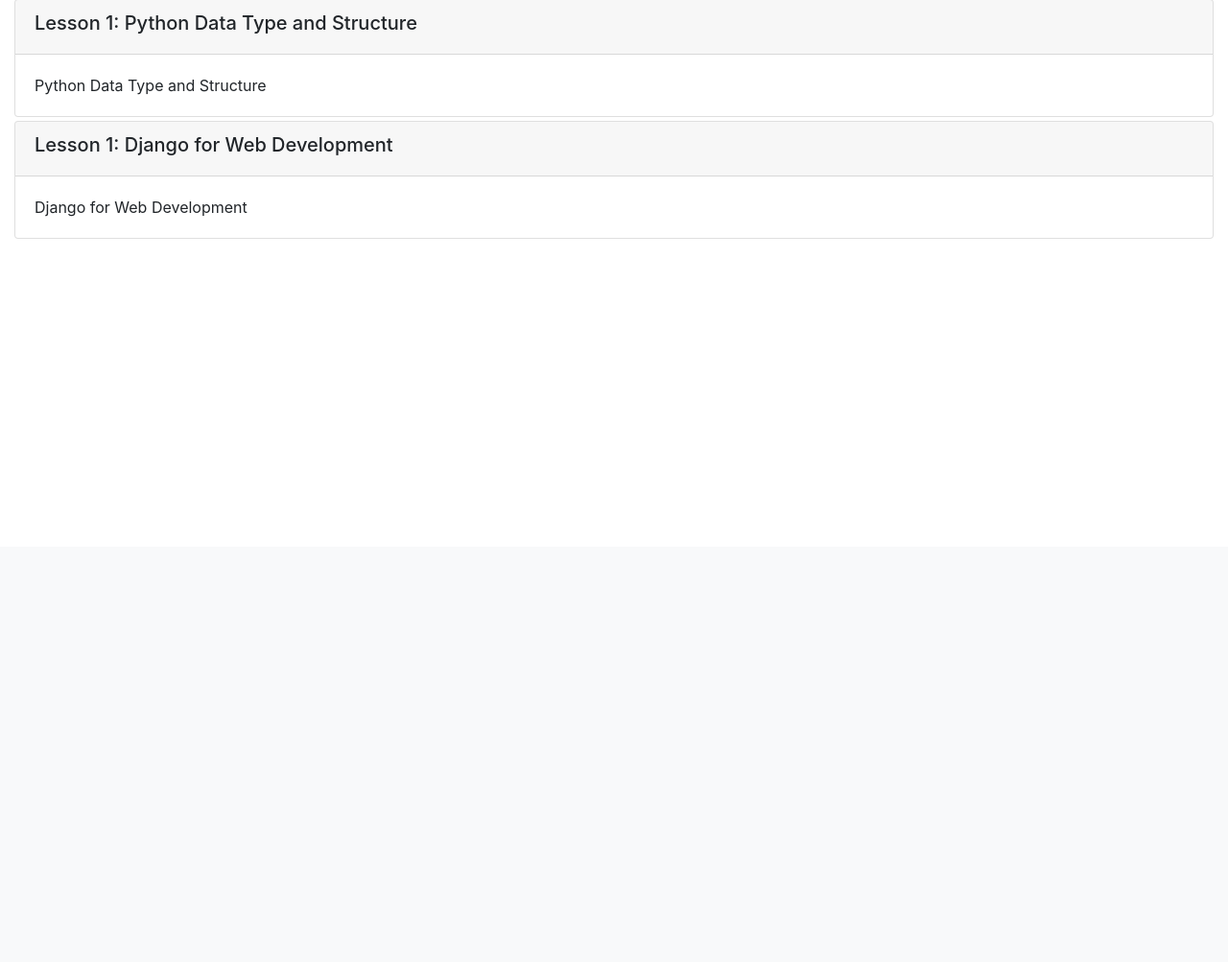
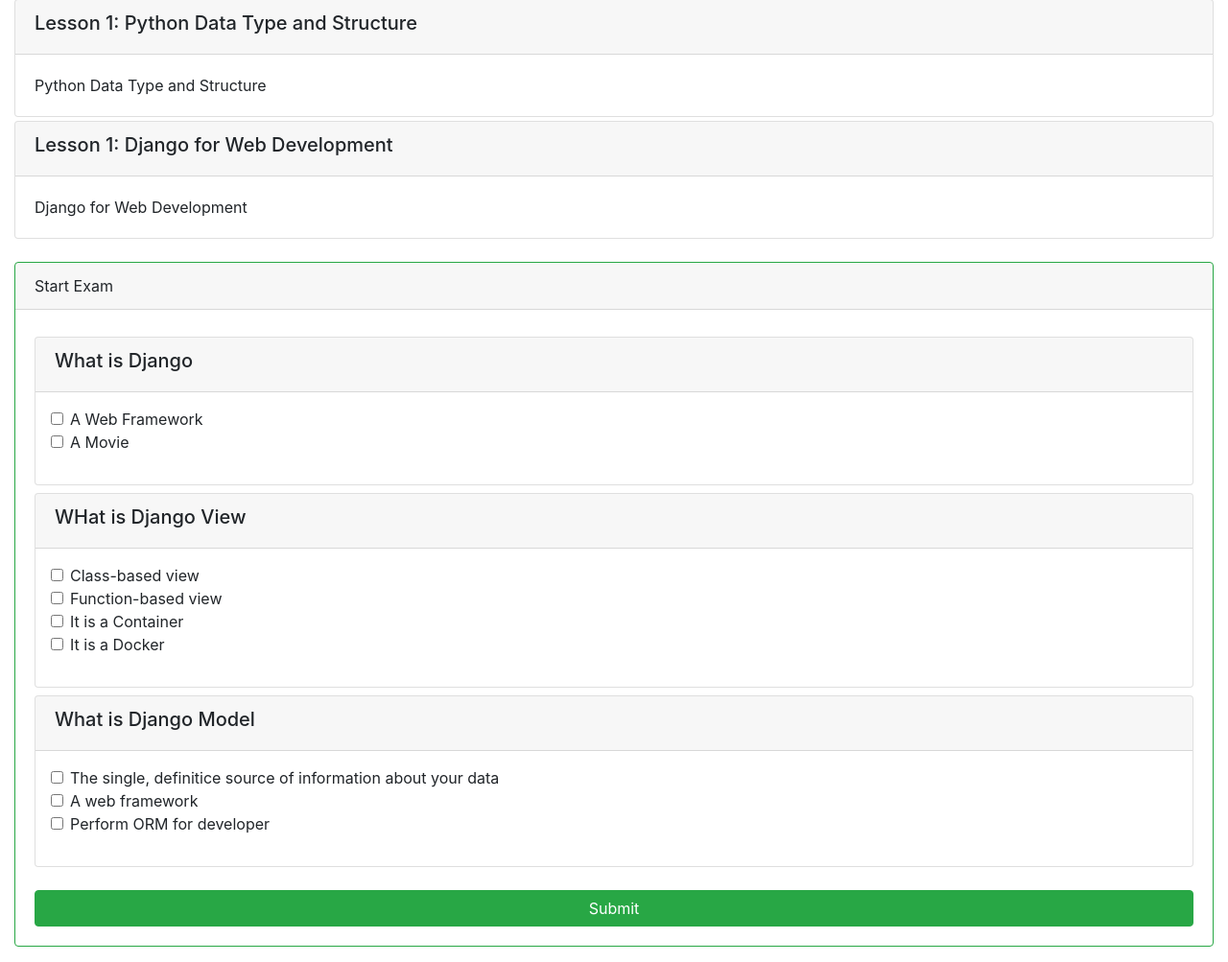
Before and after one commit to mrdnarifin/cloud-app-with-database, a Django app: template onlinecourse/templates/onlinecourse/course_detail_bootstrap.html in a window 1280 px wide. Shown: the part 230-1233 px from the top of the page at 96% size. Before the commit the page ends 479 px from the top, so only its background shows below. Run offline with Django 3.2, Linux system fonts and the light colour scheme; the template is opened without the code that fills it: values that come from a table or form of the project are taken from there, others are empty; data comes from the database, SQL or seed files in the repository; both versions use the stored data as it was after the commit; parts of the project's set-up code (start-up, migrations or seed data) failed here and were passed over; some libraries are stand-ins or nearby versions.

Commit message:
Finish Lab2

```diff
--- a/onlinecourse/models.py
+++ b/onlinecourse/models.py
@@ -75,6 +75,10 @@
     course = models.ForeignKey(Course, on_delete=models.CASCADE)
     content = models.TextField()
 
+    def __str__(self):
+        return "Title: " + self.title
+
+
 
 # Enrollment model
 # <HINT> Once a user enrolled a class, an enrollment entry should be created between the user and course
@@ -94,6 +98,8 @@
     mode = models.CharField(max_length=5, choices=COURSE_MODES, default=AUDIT)
     rating = models.FloatField(default=5.0)
 
+    def __str__(self):
+        return "User: " + self.user.username
 
 # <HINT> Create a Question Model with:
     # Used to persist question content for a course
@@ -101,34 +107,31 @@
     # Has a grade point for each question
     # Has question content
     # Other fields and methods you would like to design
-#class Question(models.Model):
-    # Foreign key to lesson
-    # question text
-    # question grade/mark
+class Question(models.Model):
+    lesson = models.ForeignKey(Lesson, on_delete=models.CASCADE)
+    question_text = models.CharField(max_length=200)
+    grade = models.IntegerField(default=5)
 
-    # <HINT> A sample model method to calculate if learner get the score of the question
-    #def is_get_score(self, selected_ids):
-    #    all_answers = self.choice_set.filter(is_correct=True).count()
-    #    selected_correct = self.choice_set.filter(is_correct=True, id__in=selected_ids).count()
-    #    if all_answers == selected_correct:
-    #        return True
-    #    else:
-    #        return False
+    def is_get_score(self, selected_ids):
+       all_answers = self.choice_set.filter(is_correct=True).count()
+       selected_correct = self.choice_set.filter(is_correct=True, id__in=selected_ids).count()
+       if all_answers == selected_correct:
+           return True
+       else:
+           return False
+
+    def __str__(self):
+        return "Question: " + self.question_text
+
+class Choice(models.Model):
+    question = models.ForeignKey(Question, on_delete=models.CASCADE)
+    choice_text = models.CharField(max_length=200)
+    is_correct = models.BooleanField(default=False)
 
 
-#  <HINT> Create a Choice Model with:
-    # Used to persist choice content for a question
-    # One-To-Many (or Many-To-Many if you want to reuse choices) relationship with Question
-    # Choice content
-    # Indicate if this choice of the question is a correct one or not
-    # Other fields and methods you would like to design
-# class Choice(models.Model):
+class Submission(models.Model):
+   enrollment = models.ForeignKey(Enrollment, on_delete=models.CASCADE)
+   choices = models.ManyToManyField(Choice)
 
-# <HINT> The submission model
-# One enrollment could have multiple submission
-# One submission could have multiple choices
-# One choice could belong to multiple submissions
-#class Submission(models.Model):
-#    enrollment = models.ForeignKey(Enrollment, on_delete=models.CASCADE)
-#    chocies = models.ManyToManyField(Choice)
-#    Other fields and methods you would like to design
+   def __str__(self):
+        return "Submission ID: " + str(self.id)
--- a/onlinecourse/templates/onlinecourse/course_detail_bootstrap.html
+++ b/onlinecourse/templates/onlinecourse/course_detail_bootstrap.html
@@ -50,30 +50,39 @@
                     </div>
                 {% endfor %}
             </div>
-            <!-- Task: show questions and choices -->
-            <!-- <HINT> Use Bootstrap Collapse to hide exam first, more details could be found here
-            https://www.w3schools.com/bootstrap4/bootstrap_collapse.asp-->
+            <br>
 
-            <!--
+            <div class="card border-success mb-3">
+                <div class="card-header">Start Exam</div>
+                <div class="card-body">
+                    <div id="accordion">
+                        <form id="questionform" action="{% url 'onlinecourse:submit' course.pk%}" method="post">
+                            {% for lesson in course.lesson_set.all %}
+                                {% for question in lesson.question_set.all %}
+                                <div class="card mt-2">
+                                    <div class="card-header"><h5>{{ question.question_text}}</h5></div>
+                                    {% csrf_token %}
+                                    <div class="form-group p-3">
+                                        {% for choice in question.choice_set.all %}
+                                        <div class="form-check">
+                                            <label class="form-check-label">
+                                                <input type="checkbox" name="choice_{{choice.id}}"
+                                                    class="form-check-input" id="{{choice.id}}"
+                                                    value="{{choice.id}}">{{ choice.choice_text }}
+                                            </label>
+                                        </div>
+                                        {% endfor %}
+                                    </div>
+                                </div>
+                                {% endfor %}
+                            {% endfor %}
+                            <br>
+                            <input class="btn btn-success btn-block" type="submit" value="Submit">
+                        </form>
+                    </div>
 
-            A collapse example here:
-            <div id="exam" class="collapse">
-                Click to expand elements within the collapse div
                 </div>
-
-            -->
-
-            <!-- <HINT> If user is authenticated, show course exam with a list of question -->
-
-            <!-- <HINT> Each example will have many questions -->
-
-            <!-- <HINT> Each question will have many choices -->
-
-
-            <!-- <HINT> Create a form to collect the selected choices for all questions -->
-            <!-- <HINT> For each question choice, you may create a checkbox input like
-            <input type="check" name="choice_{{choice.id}}" id="{{choice.id}}" ...>
-            -->
+              </div>
 
             <!-- A choice submission form example
             <form id="questionform" action="point to a submit view" method="post">
--- a/onlinecourse/urls.py
+++ b/onlinecourse/urls.py
@@ -18,7 +18,8 @@
     path('<int:course_id>/enroll/', views.enroll, name='enroll'),
 
     # <HINT> Create a route for submit view
-
+    path('<int:course_id>/submit/', views.submit, name='submit'),
     # <HINT> Create a route for show_exam_result view
+    path('<int:course_id>/submission/<int:submission_id>/results/', views.show_exam_result, name='result'),
 
  ] + static(settings.MEDIA_URL, document_root=settings.MEDIA_ROOT)
```
Also changed, not shown: onlinecourse/admin.py (+10 -2 lines), onlinecourse/views.py (+16 -22 lines), db.sqlite3 (added), onlinecourse/migrations/0001_initial.py (added), onlinecourse/migrations/0002_auto_20221122_1149.py (added), static/media/course_images/python_4nnTGBS.png (added), 1 other file.
